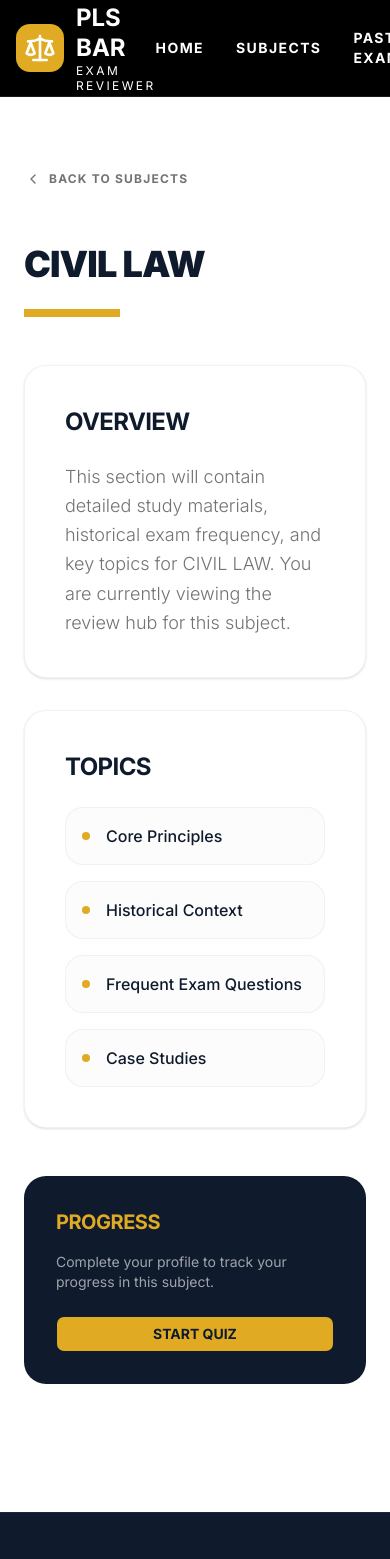
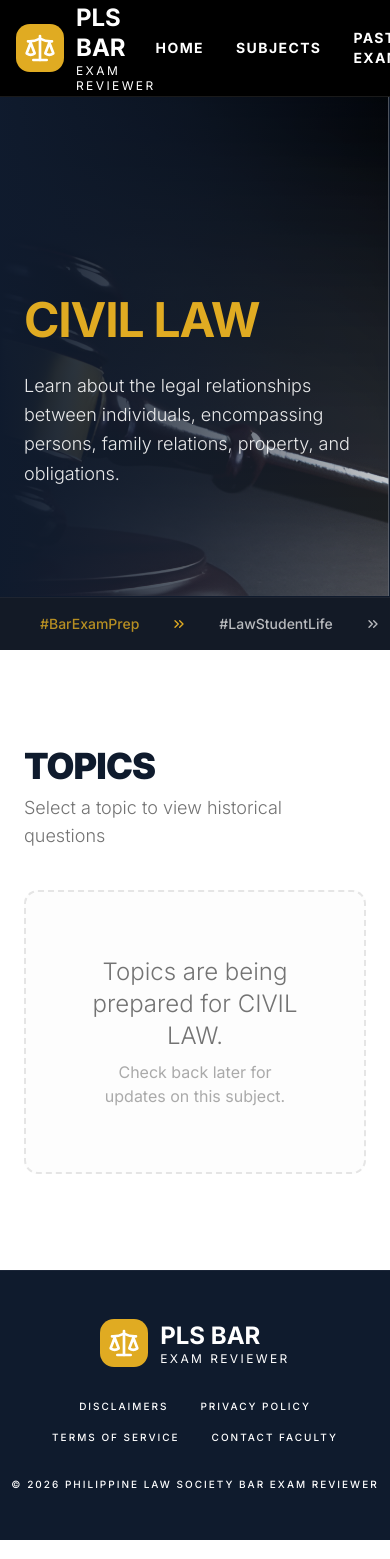
Before and after one commit to dannmangahas-hwh/pls-reviewer, a Next.js app in the folder apps/web/: page /subjects/civil-law in a window 390 px wide. Shown: the top 1559 px of the page. Built offline with nearby package versions, Linux system fonts and the light colour scheme.

Commit message:
feat: implement dynamic subject details page with topic listing and hero section

```diff
--- a/apps/web/app/subjects/[slug]/page.tsx
+++ b/apps/web/app/subjects/[slug]/page.tsx
@@ -1,65 +1,196 @@
 import React from "react"
-import Link from "next/link"
-import { ChevronLeft } from "lucide-react"
-import { Button } from "@workspace/ui/components/button"
+import Image from "next/image"
+import { notFound } from "next/navigation"
+import { ChevronRight } from "lucide-react"
+import { HashtagsBanner } from "@/components/hashtags-banner"
 
-export default async function SubjectDetailPage({
-  params,
-}: {
+type Topic = {
+  title: string;
+  description: string;
+  difficulty: string;
+};
+
+type SubjectData = {
+  title: string;
+  description: string;
+  image: string;
+  topics: Topic[];
+};
+
+const subjectsData: Record<string, SubjectData> = {
+  "labor-law": {
+    title: "LABOR LAW",
+    description: "Understand the rules that govern employment, workers' rights, and employer responsibilities—key knowledge to navigate the workplace and excel in the bar exam.",
+    image: "/labor-law-bg.png",
+    topics: [
+      {
+        title: "LABOR STANDARDS",
+        description: "Master the laws and regulations that protect workers' rights, set fair wages, and ensure safe working conditions—essential for both the bar exam and real-world practice.",
+        difficulty: "Medium"
+      },
+      {
+        title: "TERMINATION OF EMPLOYMENT",
+        description: "Learn the legal grounds, procedures, and protections surrounding employee dismissal to ensure fair and lawful practices.",
+        difficulty: "Medium"
+      },
+      {
+        title: "LABOR RELATIONS",
+        description: "Explore the dynamics between employers, employees, and unions, including rights, negotiations, and dispute resolution.",
+        difficulty: "Medium"
+      },
+      {
+        title: "GENERAL PRACTICES",
+        description: "Understand everyday workplace rules, duties, and employer-employee obligations that shape compliant and efficient operations.",
+        difficulty: "Medium"
+      },
+      {
+        title: "RECRUITMENT & PLACEMENT",
+        description: "Master the legal standards for hiring, placement, and workforce management to ensure fairness and compliance.",
+        difficulty: "Medium"
+      },
+      {
+        title: "SOCIAL LEGISLATION",
+        description: "Get familiar with laws promoting employee welfare, benefits, and social protection programs essential for workers' rights.",
+        difficulty: "Medium"
+      }
+    ]
+  },
+  "political-law": {
+    title: "POLITICAL LAW",
+    description: "Study the structure of government, constitutional principles, and the limits of state power in relation to individual rights.",
+    image: "/gavel-bg.svg",
+    topics: []
+  },
+  "civil-law": {
+    title: "CIVIL LAW",
+    description: "Learn about the legal relationships between individuals, encompassing persons, family relations, property, and obligations.",
+    image: "/gavel-bg.svg",
+    topics: []
+  },
+  "criminal-law": {
+    title: "CRIMINAL LAW",
+    description: "Master the revised penal code, understanding crimes, public offenses, and their corresponding penalties under the law.",
+    image: "/gavel-bg.svg",
+    topics: []
+  },
+  "commercial-law": {
+    title: "COMMERCIAL LAW",
+    description: "Understand the legal frameworks governing commerce, trade, corporate organizations, and negotiable instruments.",
+    image: "/gavel-bg.svg",
+    topics: []
+  },
+  "remedial-law": {
+    title: "REMEDIAL LAW",
+    description: "Study the rules of procedure, evidence, and court jurisdiction governing civil and criminal actions.",
+    image: "/gavel-bg.svg",
+    topics: []
+  },
+  "taxation-law": {
+    title: "TAXATION LAW",
+    description: "Explore the principles of tax code, revenue collection, and the power of the state to impose financial charges.",
+    image: "/gavel-bg.svg",
+    topics: []
+  },
+  "legal-ethics-law": {
+    title: "LEGAL ETHICS",
+    description: "Focus on the code of professional responsibility, judicial ethics, and practical exercises essential for future lawyers.",
+    image: "/gavel-bg.svg",
+    topics: []
+  }
+};
+
+export default async function SubjectDetailPage(props: {
   params: Promise<{ slug: string }>
 }) {
-  const { slug } = await params
-  const title = slug.replace(/-/g, " ").toUpperCase()
+  const params = await props.params;
+  const slug = params.slug;
+  const data = subjectsData[slug];
+
+  if (!data) {
+    notFound();
+  }
 
   return (
-    <div className="flex flex-col min-h-screen bg-background pt-16 pb-32">
-      <div className="container mx-auto px-6 md:px-12 lg:px-24">
-        <Link href="/subjects" className="inline-block mb-12">
-          <Button variant="ghost" className="text-muted-foreground hover:text-navy p-0 flex items-center gap-2 font-bold tracking-widest text-xs">
-            <ChevronLeft className="size-4" />
-            BACK TO SUBJECTS
-          </Button>
-        </Link>
+    <div className="flex flex-col min-h-screen">
+      {/* Hero Section */}
+      <section className="relative flex flex-col bg-navy min-h-[500px] overflow-hidden pt-24 pb-12">
+        {/* Background Graphic */}
+        <div className="absolute right-0 top-0 bottom-0 w-full md:w-[65%] lg:w-[55%] pointer-events-none z-0">
+          <Image
+            src={data.image}
+            alt={`${data.title} Background`}
+            fill
+            className="object-cover object-right opacity-80"
+            priority
+          />
+          {/* Soft gradient mask to blend the image seamlessly into the solid navy background */}
+          <div className="absolute inset-0 bg-gradient-to-r from-navy via-navy/60 to-transparent" />
+        </div>
 
-        <header className="mb-12">
-          <h1 className="text-4xl md:text-5xl lg:text-6xl font-black text-navy tracking-tight uppercase leading-[1.1]">
-            {title}
-          </h1>
-          <div className="h-2 w-24 bg-gold mt-6" />
-        </header>
+        <div className="flex-1 flex flex-col justify-center px-6 md:px-12 lg:px-24 z-10">
+          <div className="max-w-3xl pt-20 pb-10">
+            <h1 className="text-5xl md:text-6xl lg:text-7xl font-bold text-gold tracking-tight leading-[1.1] mb-6">
+              {data.title}
+            </h1>
+            <p className="text-lg md:text-xl text-white/90 max-w-2xl font-light leading-relaxed">
+              {data.description}
+            </p>
+          </div>
+        </div>
+      </section>
 
-        <div className="grid grid-cols-1 lg:grid-cols-3 gap-12">
-          <div className="lg:col-span-2 space-y-8">
-            <section className="bg-white rounded-3xl p-10 shadow-sm border border-border/50">
-              <h2 className="text-2xl font-bold text-navy mb-6 uppercase tracking-tight">Overview</h2>
-              <p className="text-lg text-muted-foreground font-light leading-relaxed">
-                This section will contain detailed study materials, historical exam frequency,
-                and key topics for {title}. You are currently viewing the review hub for this subject.
-              </p>
-            </section>
+      {/* Hashtags Banner */}
+      <HashtagsBanner />
 
-            <section className="bg-white rounded-3xl p-10 shadow-sm border border-border/50">
-              <h2 className="text-2xl font-bold text-navy mb-6 uppercase tracking-tight">Topics</h2>
-              <div className="grid grid-cols-1 md:grid-cols-2 gap-4">
-                {["Core Principles", "Historical Context", "Frequent Exam Questions", "Case Studies"].map((item) => (
-                  <div key={item} className="flex items-center gap-4 p-4 rounded-2xl bg-muted/30 border border-border/50">
-                    <div className="size-2 rounded-full bg-gold" />
-                    <span className="font-medium text-navy">{item}</span>
+      {/* Topics Section */}
+      <section className="flex-1 bg-white py-24 px-6 md:px-12 lg:px-24">
+        <div className="max-w-6xl mx-auto space-y-12">
+          {/* Section Header */}
+          <header className="mb-10">
+            <h2 className="text-4xl font-black text-navy uppercase tracking-tight mb-2">TOPICS</h2>
+            <p className="text-lg text-muted-foreground font-light">Select a topic to view historical questions</p>
+          </header>
+
+          {/* Topics List */}
+          <div className="flex flex-col gap-6">
+            {data.topics.length > 0 ? (
+              data.topics.map((topic, index) => (
+                <div
+                  key={index}
+                  className="group relative flex flex-col md:flex-row bg-navy rounded-[4px] overflow-hidden shadow-md transition-all duration-300 min-h-[140px]"
+                >
+                  {/* Subtle Background Styling per User Instructions (No image) */}
+                  <div className="absolute inset-0 bg-gradient-to-r from-navy via-navy/95 to-navy/90 z-0 pointer-events-none" />
+
+                  <div className="relative z-10 flex-1 flex flex-col justify-center p-8 pr-12 xl:pl-12">
+                    <h3 className="text-[28px] font-black text-gold uppercase tracking-tight mb-3 group-hover:text-gold/90 transition-colors leading-none">
+                      {topic.title}
+                    </h3>
+                    <p className="text-white/70 font-light leading-relaxed text-[15px] max-w-4xl">
+                      {topic.description}
+                    </p>
                   </div>
-                ))}
+
+                  <div className="relative z-10 flex flex-col justify-center items-start md:items-end p-8 md:w-64 mt-4 md:mt-0 xl:pr-12">
+                    <button className="flex items-center gap-2 text-[10px] font-black tracking-[0.25em] text-gold uppercase group/btn hover:text-gold/80 transition-colors">
+                      START REVIEWING
+                      <div className="flex items-center -space-x-1.5 opacity-90 transition-transform group-hover/btn:translate-x-1">
+                        <ChevronRight className="size-4" />
+                        <ChevronRight className="size-4" />
+                      </div>
+                    </button>
+                  </div>
+                </div>
+              ))
+            ) : (
+              <div className="p-16 text-center border-2 border-dashed border-border rounded-xl bg-muted/20">
+                <p className="text-2xl text-muted-foreground font-light mb-2">Topics are being prepared for {data.title}.</p>
+                <p className="text-base text-muted-foreground/60">Check back later for updates on this subject.</p>
               </div>
-            </section>
+            )}
           </div>
-
-          <aside className="space-y-6">
-            <div className="bg-navy rounded-3xl p-8 text-white">
-              <h3 className="text-xl font-bold mb-4 uppercase tracking-tight text-gold">Progress</h3>
-              <p className="text-white/60 text-sm mb-6">Complete your profile to track your progress in this subject.</p>
-              <Button className="w-full bg-gold text-navy font-bold hover:bg-gold/90">START QUIZ</Button>
-            </div>
-          </aside>
         </div>
-      </div>
+      </section>
     </div>
   )
 }
```
Also changed, not shown: apps/web/public/labor-law-bg.png (added).
